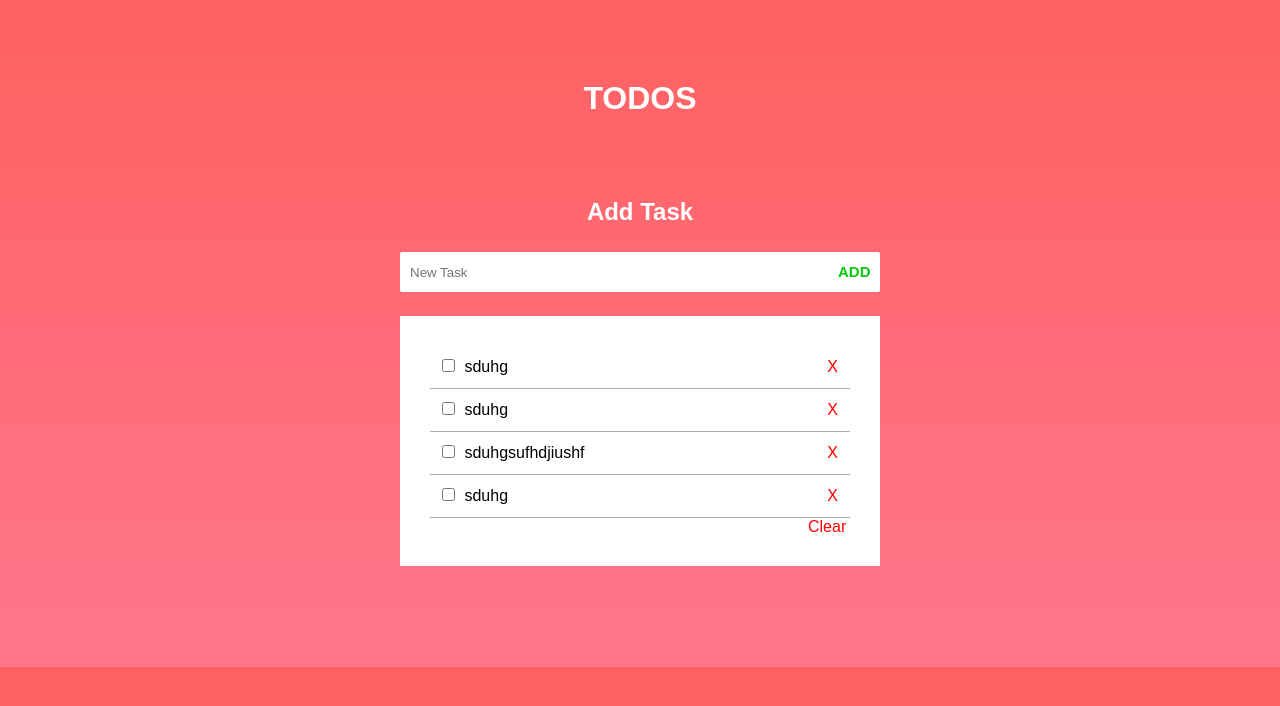
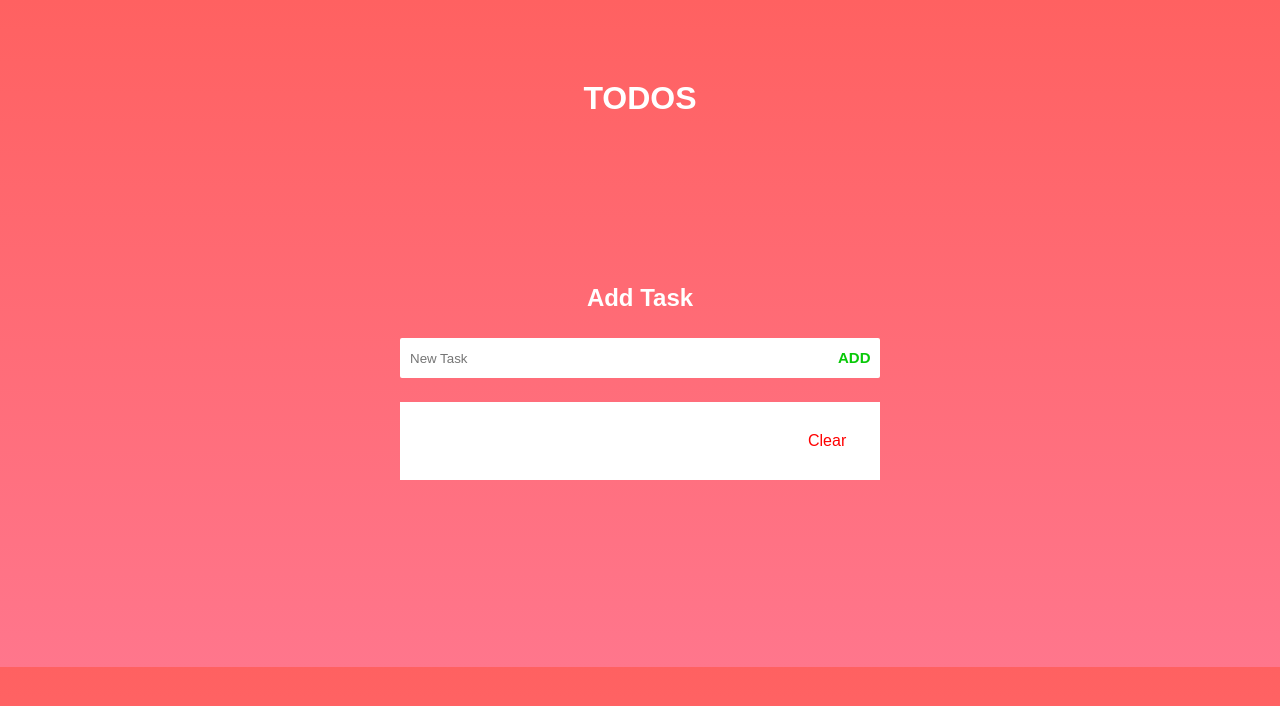
Before and after one commit to Alok-Singh-ops/javaScriptProjects, a plain HTML site: page 1.todos/1.html in a window 1280 px wide. Drawn offline with Linux system fonts and the light colour scheme.

Commit message:
bug fix html

```diff
--- a/1.todos/1.html
+++ b/1.todos/1.html
@@ -27,30 +27,6 @@
 
     <div class="task-list">
       <ul id="list-items">
-        <li class="list-item">
-          <input type="checkbox" class="item checked">
-          <label class="checked">sduhg</label>
-          <a href="#">X</a>
-        </li>
-        <li class="list-item">
-          <input type="checkbox" class="item checked">
-          <label class="checked">sduhg</label>
-          <a href="#">X</a>
-        </li>
-        <li class="list-item">
-          <input type="checkbox" class="item checked">
-          <label class="checked">sduhgsufhdjiushf</label>
-          <a href="#">X</a>
-        </li>
-
-        <li class="list-item">
-          <input type="checkbox" class="item checked">
-          <label class="checked">sduhg</label>
-          <a href="#">X</a>
-        </li>
-
-
-
       </ul>
 
       <a href="#" id="clear">Clear</a>
```
